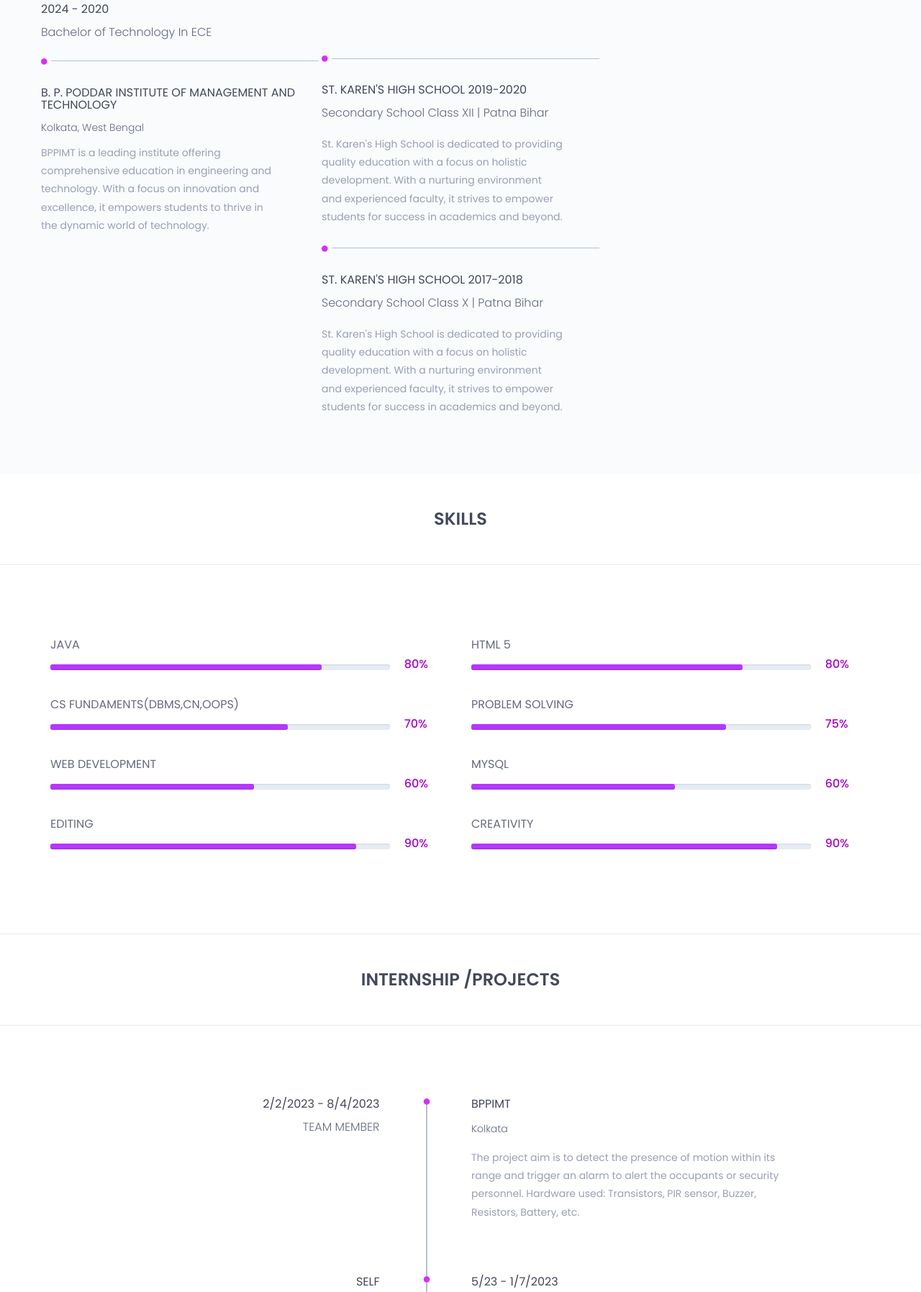
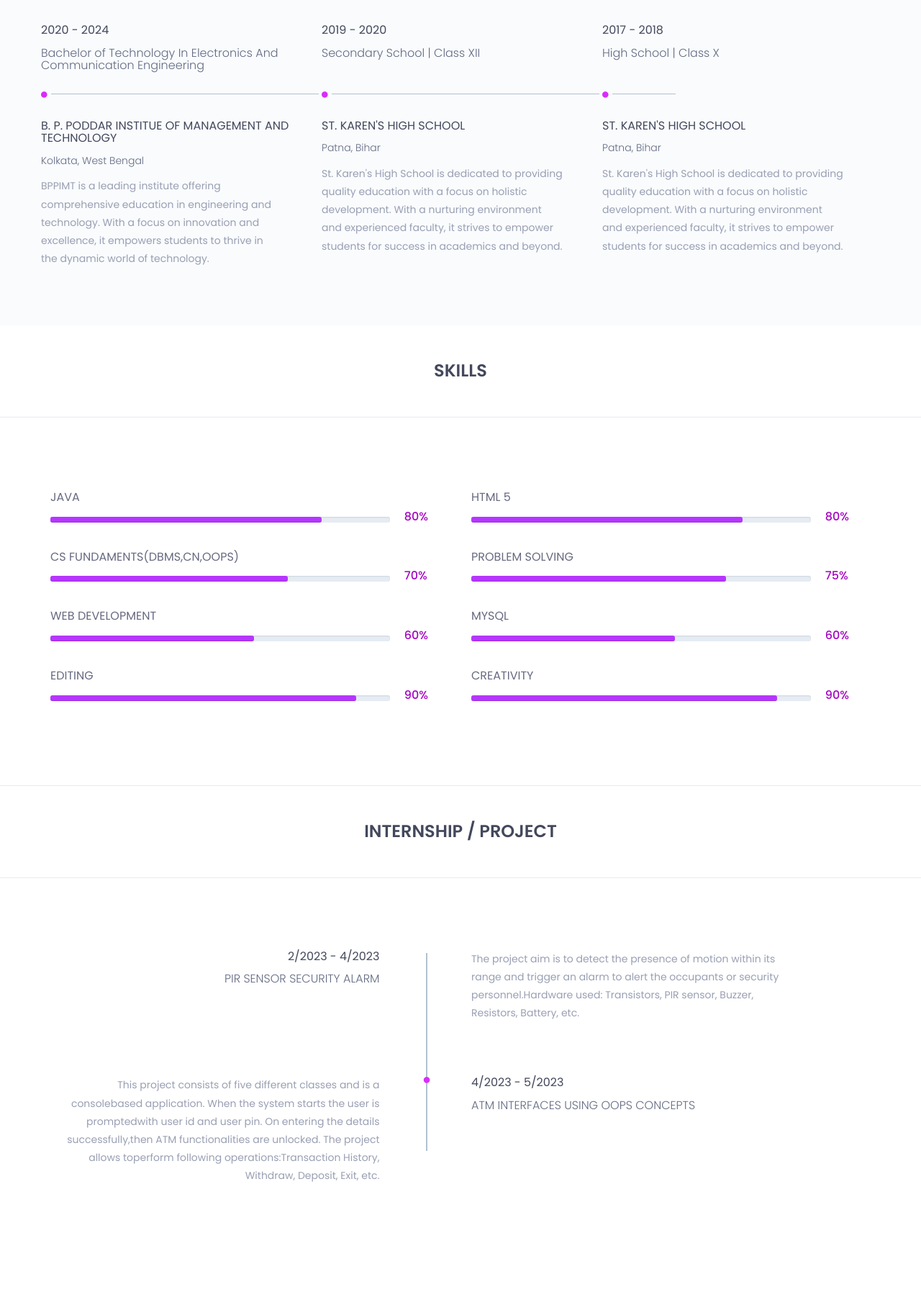
Before and after one commit to VickyK07/Portfolio, a plain HTML site: page index.html in a window 1280 px wide. Shown: the part 1936-3731 px from the top of the page at 72% size. Drawn offline with nearby package versions, Linux system fonts and the light colour scheme.

Commit message:
Update index.html

```diff
--- a/index.html
+++ b/index.html
@@ -143,7 +143,7 @@
 									<div class="col-sm-4">
 										<div class="single-about-add-info">
 											<h3>website</h3>
-											<p>www.vicky007.com</p>
+											<p>portfolio-vickyk07s-projects.vercel.app</p>
 										</div>
 									</div>
 								</div>
@@ -151,7 +151,9 @@
 						</div>
 						<div class="col-sm-offset-1 col-sm-5">
 							<div class="single-about-img">
-								<img src="assets/images/about/profile_image.jpg" width="90%" alt="profile_image">
+								&emsp;&emsp;&emsp;&emsp;&emsp;
+								<img src="assets/images/about/profile_image.jpg" width="70%" alt="profile_image" >
+								&emsp;&emsp;&emsp;
 								<div class="about-list-icon">
 									<ul>
 										<li>
@@ -175,8 +177,6 @@
 												<i  class="fa fa-instagram" aria-hidden="true"></i>
 											</a>
 										</li><!-- / li -->
-
-
 									</ul><!-- / ul -->
 								</div><!-- /.about-list-icon -->
 
@@ -188,8 +188,6 @@
 			</div>
 		</section><!--/.about-->
 		<!--about end -->
-
-		<!--education start -->
 		<section id="education" class="education">
 			<div class="section-heading text-center">
 				<h2>education</h2>
@@ -200,57 +198,75 @@
 						<div class="col-sm-4">
 							<div class="single-horizontal-timeline">
 								<div class="experience-time">
-									<h2>2024 - 2020</h2>
-									<h3>bachelor <span>of </span> Technology in ECE</h3>
+									<h2>2020 - 2024</h2>
+									<h3>bachelor <span>of </span> Technology in Electronics and Communication Engineering</h3>
 								</div><!--/.experience-time-->
 								<div class="timeline-horizontal-border">
 									<i class="fa fa-circle" aria-hidden="true"></i>
 									<span class="single-timeline-horizontal"></span>
 								</div>
-
 								<div class="timeline">
 									<div class="timeline-content">
 										<h4 class="title">
-											B. P. POddar Institute of Management and Technology
+											B. P. Poddar institue of management and technology
 										</h4>
-										<h5>Kolkata, West Bengal</h5>
+										<h5>kolkata, west bengal</h5>
 										<p class="description">
 											BPPIMT is a leading institute offering comprehensive education in engineering and technology. With a focus on innovation and excellence, it empowers students to thrive in the dynamic world of technology.
 										</p>
 									</div><!--/.timeline-content-->
 								</div><!--/.timeline-->
+							</div>
+						</div>
 
+						<div class="col-sm-4">
+							<div class="single-horizontal-timeline">
+								<div class="experience-time">
+									<h2>2019 - 2020</h2>
+									<h3>Secondary school | Class XII &emsp;&emsp;&emsp;&emsp;&emsp;&emsp;&emsp;&emsp;&emsp;&emsp;&emsp;&emsp;&emsp;&emsp;&emsp;</h3>
+								</div><!--/.experience-time-->
+								<div class="timeline-horizontal-border">
+									<i class="fa fa-circle" aria-hidden="true"></i>
+									<span class="single-timeline-horizontal"></span>
+								</div>
+								<div class="timeline">
+									<div class="timeline-content">
+										<h4 class="title">
+											st. karen's high school
+										</h4>
+										<h5>Patna, Bihar</h5>
+										<p class="description">
+											St. Karen's High School is dedicated to providing quality education with a focus on holistic development. With a nurturing environment and experienced faculty, it strives to empower students for success in academics and beyond.
+										</p>
+									</div><!--/.timeline-content-->
+								</div><!--/.timeline-->
 							</div>
 						</div>
 						<div class="col-sm-4">
 							<div class="single-horizontal-timeline">
-								<br>
-								<br>
 								<div class="experience-time">
-									<div class="timeline-horizontal-border">
-										<i class="fa fa-circle" aria-hidden="true"></i>
-										<span class="single-timeline-horizontal"></span>
-									</div>
-									<h2>ST. KAREN'S HIGH SCHOOL 2019-2020</h2>
-									<h3>Secondary School <span> </span> Class XII | Patna Bihar</h3>
-									<br>
-									<p>St. Karen's High School is dedicated to providing quality education with a focus on holistic development. With a nurturing environment and experienced faculty, it strives to empower students for success in academics and beyond.</p>
-
+									<h2>2017 - 2018</h2>
+									<h3>High school | Class X &emsp;&emsp;&emsp;&emsp;&emsp;&emsp;&emsp;&emsp;&emsp;&emsp;&emsp;&emsp;&emsp;&emsp;&emsp;</h3>
 								</div><!--/.experience-time-->
-						<div class="experience-time">
-									<div class="timeline-horizontal-border">
-										<i class="fa fa-circle" aria-hidden="true"></i>
-										<span class="single-timeline-horizontal"></span>
-									</div>
-									<h2>ST. KAREN'S HIGH SCHOOL 2017-2018</h2>
-									<h3>Secondary School <span> </span> Class X | Patna Bihar</h3>
-									<br>
-									<p>St. Karen's High School is dedicated to providing quality education with a focus on holistic development. With a nurturing environment and experienced faculty, it strives to empower students for success in academics and beyond.</p>
-
-								</div><!--/.experience-time-->
-
+								<div class="timeline-horizontal-border">
+									<i class="fa fa-circle" aria-hidden="true"></i>
+									<span class="single-timeline-horizontal spacial-horizontal-line
+									"></span>
+								</div>
+								<div class="timeline">
+									<div class="timeline-content">
+										<h4 class="title">
+											st. karen's high school
+										</h4>
+										<h5>Patna, Bihar</h5>
+										<p class="description">
+											St. Karen's High School is dedicated to providing quality education with a focus on holistic development. With a nurturing environment and experienced faculty, it strives to empower students for success in academics and beyond.
+										</p>
+										</p>
+									</div><!--/.timeline-content-->
+								</div><!--/.timeline-->
 							</div>
-
+						</div>
 					</div>
 				</div>
 			</div>
@@ -369,10 +385,14 @@
 		</section><!--/.skills-->
 		<!--skills end -->
 
+
+
+
+
 		<!--experience start -->
 		<section id="experience" class="experience">
 			<div class="section-heading text-center">
-				<h2>Internship /Projects</h2>
+				<h2> internship / project</h2>
 			</div>
 			<div class="container">
 				<div class="experience-content">
@@ -383,24 +403,15 @@
 										<div class="row">
 											<div class="col-md-5">
 												<div class="experience-time text-right">
-													<h2>2/2/2023 - 8/4/2023</h2>
-													<h3>Team Member</h3>
+													<h2>2/2023 - 4/2023</h2>
+													<h3>PIR Sensor security alarm</h3>
 												</div><!--/.experience-time-->
 											</div><!--/.col-->
 											<div class="col-md-offset-1 col-md-5">
 												<div class="timeline">
 													<div class="timeline-content">
-														<h4 class="title">
-															<span><i class="fa fa-circle" aria-hidden="true"></i></span>
-															BPPIMT
-														</h4>
-														<h5>Kolkata</h5>
 														<p class="description">
-															The project aim is to detect the presence of motion within
-															its range and trigger an alarm to alert the occupants or
-															security personnel.
-															Hardware used: Transistors, PIR sensor, Buzzer,
-															Resistors, Battery, etc.
+															The project aim is to detect the presence of motion within its range and trigger an alarm to alert the occupants or security personnel.Hardware used: Transistors, PIR sensor, Buzzer, Resistors, Battery, etc.
 														</p>
 													</div><!--/.timeline-content-->
 												</div><!--/.timeline-->
@@ -414,26 +425,16 @@
 										<div class="row">
 											<div class="col-md-offset-1 col-md-5 experience-time-responsive">
 												<div class="experience-time">
-													<h2>
-														<span><i class="fa fa-circle" aria-hidden="true"></i></span>
-														16/4/2023 - 10/05/2023
-													</h2>
+
 													<h3>Java Project</h3>
 												</div><!--/.experience-time-->
 											</div><!--/.col-->
 											<div class="col-md-5">
 												<div class="timeline">
 													<div class="timeline-content text-right">
-														<h4 class="title">
-															Self
-														</h4>
-														<br>
+
 														<p class="description">
-															This project consists of five different classes and is a consolebased application. When the system starts the user is prompted
-with user id and user pin. On entering the details successfully,
-then ATM functionalities are unlocked. The project allows to
-perform following operations:
-Transaction History, Withdraw, Deposit, Exit, etc.
+															This project consists of five different classes and is a consolebased application. When the system starts the user is promptedwith user id and user pin. On entering the details successfully,then ATM functionalities are unlocked. The project allows toperform following operations:Transaction History, Withdraw, Deposit, Exit, etc.
 														</p>
 													</div><!--/.timeline-content-->
 												</div><!--/.timeline-->
@@ -442,14 +443,16 @@ Transaction History, Withdraw, Deposit, Exit, etc.
 												<div class="experience-time">
 													<h2>
 														<span><i class="fa fa-circle" aria-hidden="true"></i></span>
-														5/23 - 1/7/2023
+														4/2023 - 5/2023
 													</h2>
-													<h3>associate design director</h3>
+													<h3>ATM Interfaces using OOPs Concepts</h3>
 												</div><!--/.experience-time-->
 											</div><!--/.col-->
 										</div>
 									</div><!--/.single-timeline-box-->
 								</li>
+
+
 							</ul>
 						</div><!--.main-timeline-->
 					</div><!--.experience-content-->
@@ -486,12 +489,13 @@ Transaction History, Withdraw, Deposit, Exit, etc.
 							<div class="col-sm-3">
 								<div class="single-profile profile-no-border">
 									<div class="profile-txt">
-										<a href=""><i class="flaticon-github-logo"></i></a>
+										<!-- <a href=""><i class="flaticon-github-logo"></i></a> -->
 										<div class="profile-icon-name">LinkedIn</div>
 									</div>
 									<div class="single-profile-overlay">
 										<div class="profile-txt">
-											<a href="https://www.linkedin.com/in/vicky-kumar-850642237/"><i class="flaticon-github-logo"></i></a>
+											<a href="https://www.linkedin.com/in/vicky-kumar-850642237/">
+												<i class="flaticon-linkedin-logo"></i></a>
 											<div class="profile-icon-name">LinkedIn</div>
 										</div>
 									</div>
@@ -570,7 +574,7 @@ Transaction History, Withdraw, Deposit, Exit, etc.
 									<div class="contact-add-info">
 										<div class="single-contact-add-info">
 											<h3>phone</h3>
-											<p>7992234913</p>
+											<p>+917992234913</p>
 										</div>
 										<div class="single-contact-add-info">
 											<h3>email</h3>
@@ -578,7 +582,7 @@ Transaction History, Withdraw, Deposit, Exit, etc.
 										</div>
 										<div class="single-contact-add-info">
 											<h3>website</h3>
-											<p>www.vicky007.com</p>
+											<p>portfolio-vickyk07s-projects.vercel.app <a href="https://portfolio-vickyk07s-projects.vercel.app" target="_blank"></a></p>
 										</div>
 									</div>
 								</div><!--/.contact-adress-->
```
